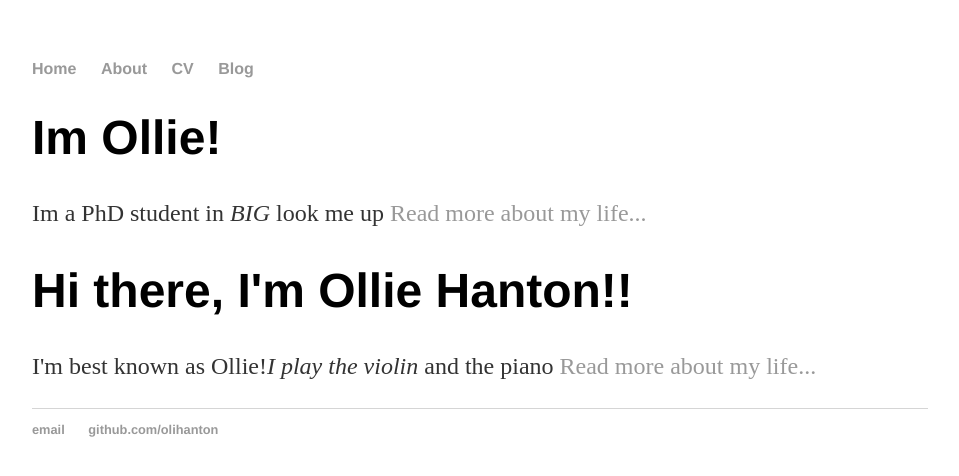
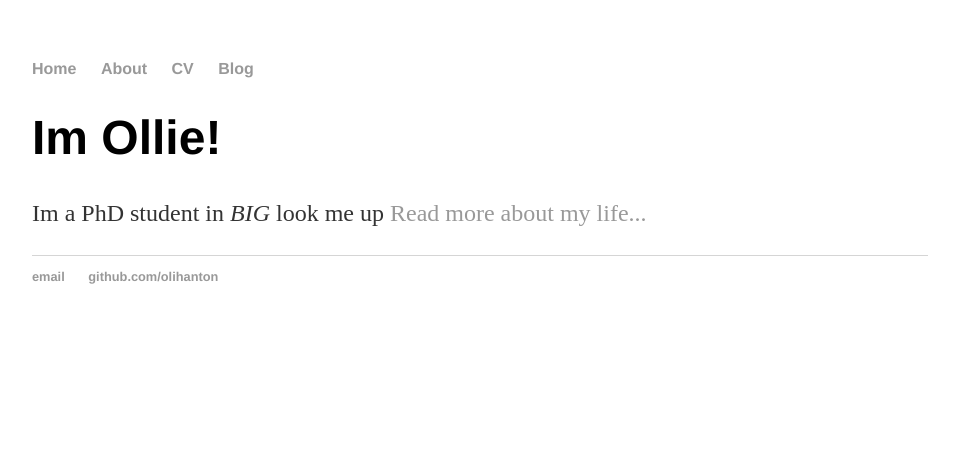
Before and after one commit to olihanton/olihanton.github.io, a Jekyll site: the page built from index.html, in a window 1280 px wide. Shown: the top 476 px of the page, without its empty margins (160-1119 px from the left). Built offline with Jekyll 4.4.1, drawn with Linux system fonts in a browser that asks for light colours.

Commit message:
Update default.html
removing mistaken content

```diff
--- a/_layouts/default.html
+++ b/_layouts/default.html
@@ -17,10 +17,7 @@
 			<div class="container">
 
 			{{ content }}
-			<div class="blurb">
-        		<h1>Hi there, I'm Ollie Hanton!!</h1>
-				<p>I'm best known as Ollie!<em>I play the violin</em> and the piano <a href="/about">Read more about my life...</a></p>
-    		</div><!-- /.blurb -->
+
 			</div><!-- /.container -->
 			<footer>
 	    		<ul>
```
